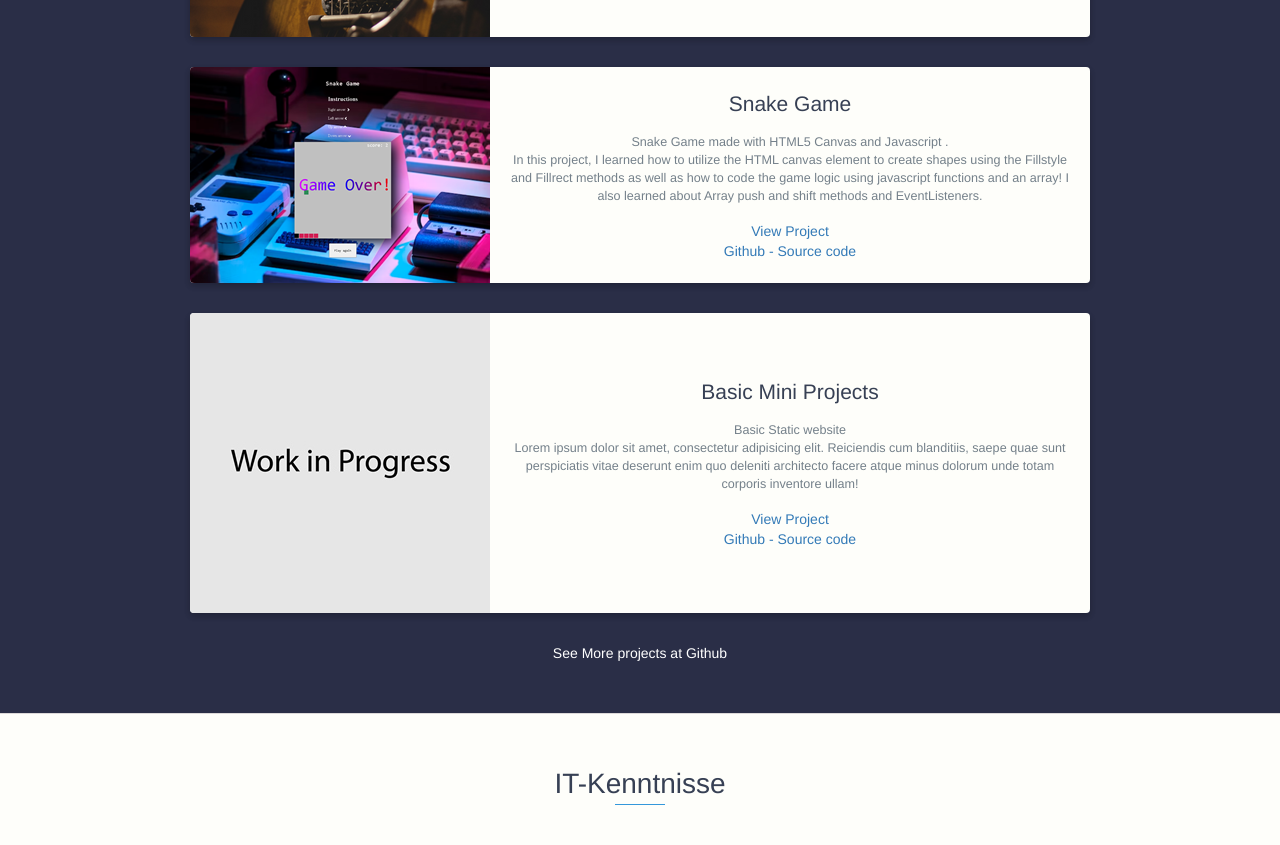
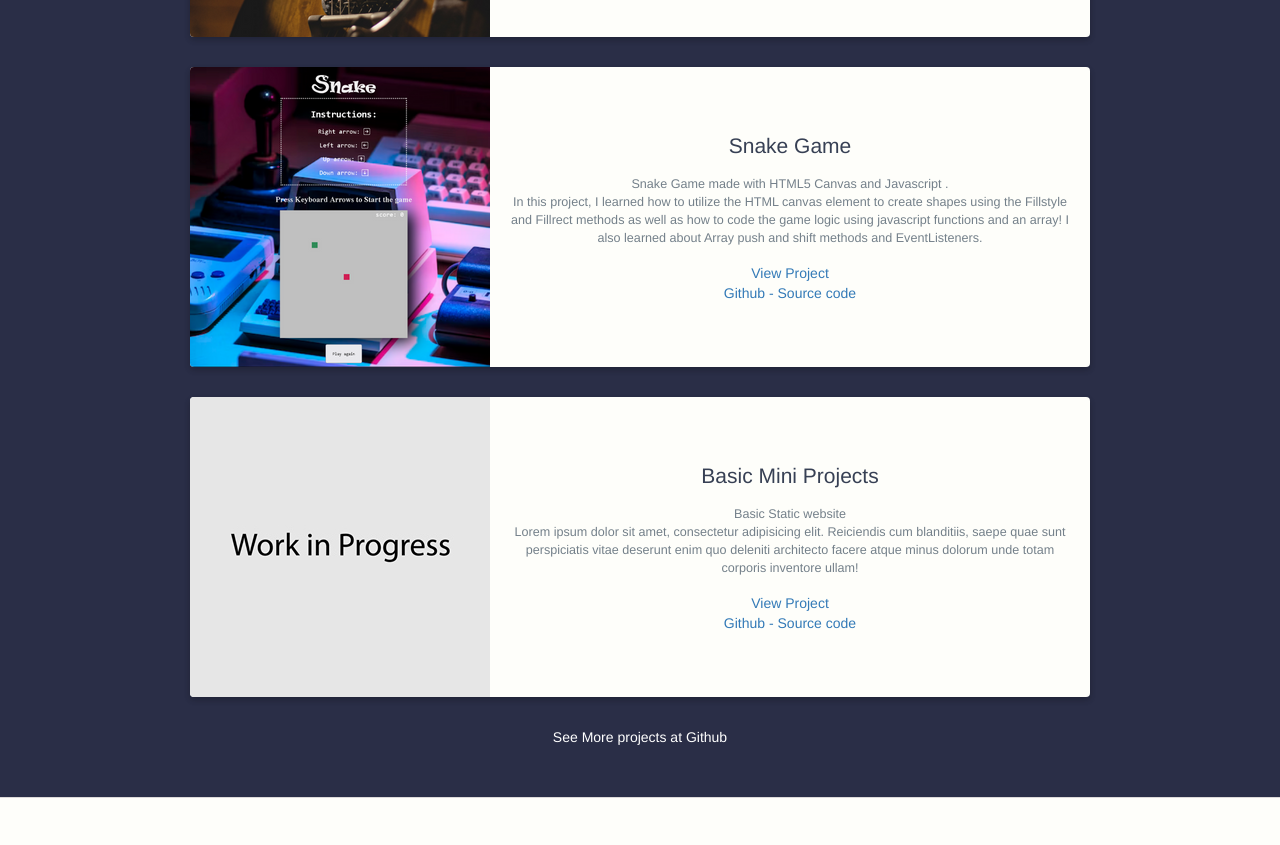
Before and after one commit to AmineTamar/Aminetamar.github.io, a website: page index.html in a window 1280 px wide. Shown: the part 3378-4223 px from the top of the page. Drawn offline with nearby package versions, Linux system fonts and the light colour scheme.

Commit message:
changed snake project img

```diff
--- a/index.html
+++ b/index.html
@@ -254,7 +254,7 @@ I programmed the "Burger Menu" and made sure the videos played properly using ja
                 </div>
                 <div class="project shadow-large">
                     <div class="project-image">
-                        <img src="images/Snake.jpg
+                        <img src="images/Snake.png
                         " />
                     </div>
                     <!-- End .project-image -->
```
Also changed, not shown: images/Snake.jpg (deleted), images/Snake.png (added).
